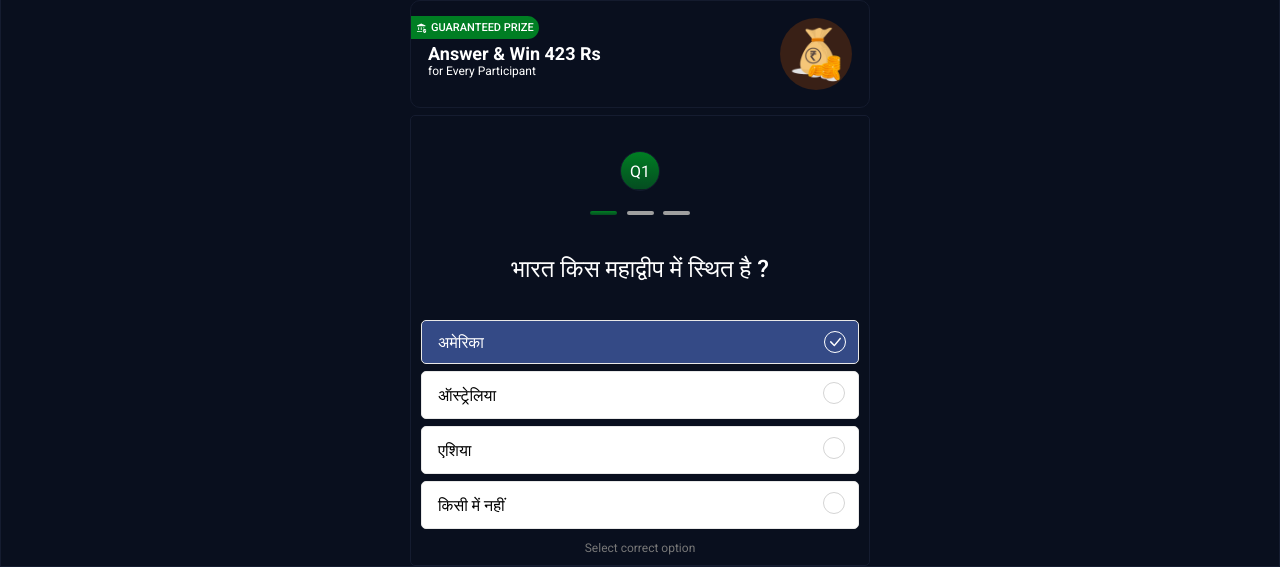
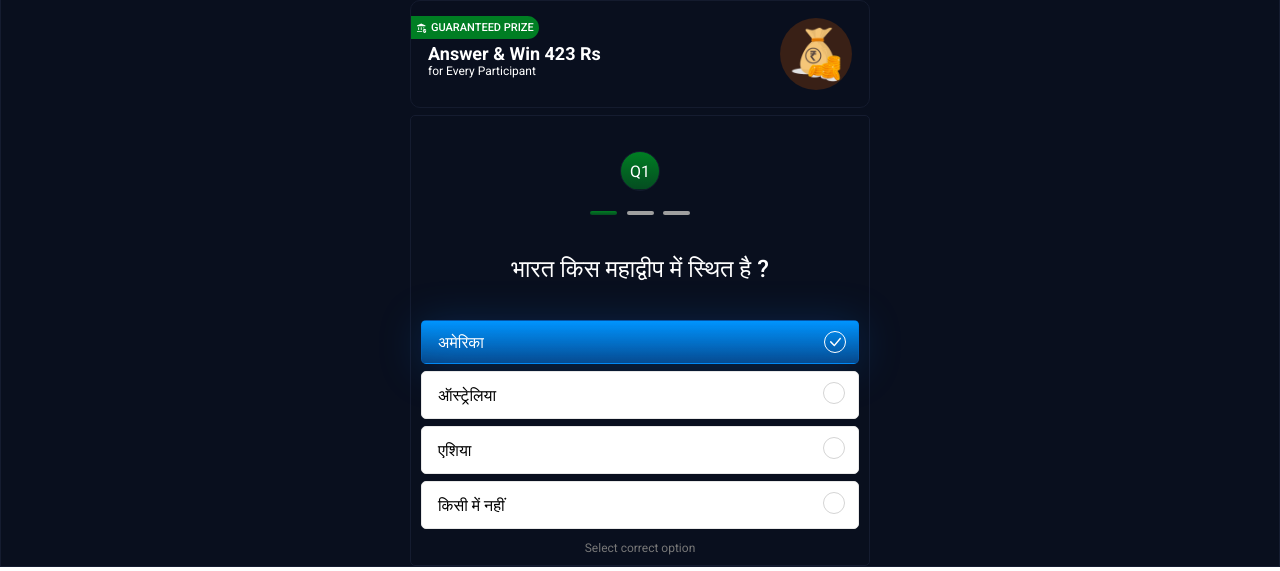
Before and after one commit to dhead-temp/Awin-pkipro, a PHP site: page /index3.php in a window 1280 px wide, with the box ticked. Shown: the part 83-654 px from the top of the page. Run offline with PHP 8.4, Linux system fonts and the light colour scheme; some libraries are stand-ins or nearby versions.

Commit message:
.answer_box:checked+label

```diff
--- a/index3.php
+++ b/index3.php
@@ -111,7 +111,11 @@ include('php/head.php');
             filter: drop-shadow(0px 5.5px 20.1667px rgba(5, 109, 218, 0.3));
             border-radius: 5px;
         } */
-
+        .answer_box:checked+label{
+            background: linear-gradient(180deg, #0095FF 0%, rgba(4, 119, 227, 0.526042) 99.99%, rgba(8, 85, 196, 0) 100%);
+            filter: drop-shadow(0px 5.5px 20.1667px rgba(5, 109, 218, 0.3));
+            border: 1px solid rgba(5, 109, 218, 0.3);
+        }
     </style>
 </head>
 <body>
```
